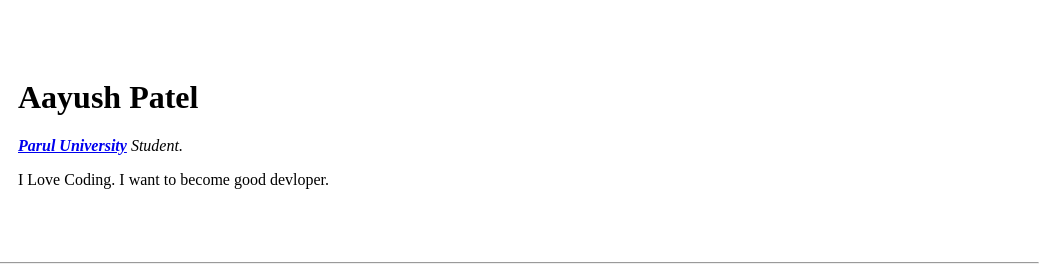
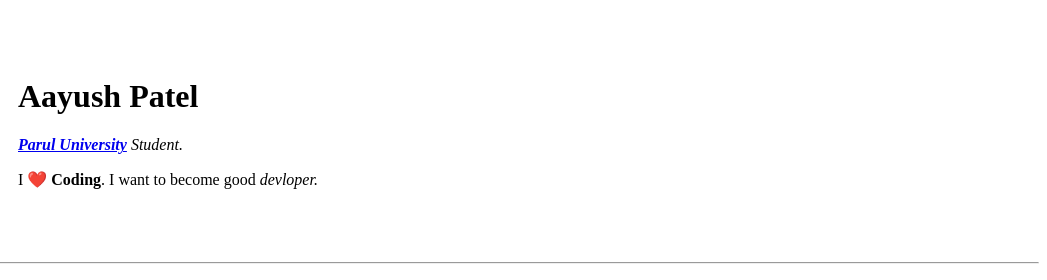
Before and after one commit to ash2519/CV-1st-Personal-site-, a plain HTML site: page index.html in a window 1280 px wide. Shown: the top 280 px of the page, 233-1280 px from the left. Drawn offline with Linux system fonts and the light colour scheme.

Commit message:
Update index.html

```diff
--- a/index.html
+++ b/index.html
@@ -24,7 +24,7 @@
                     </p>
 
                     <p>
-                        I Love Coding. I want to become good devloper.
+                        I ❤️ <b>Coding</b>. I want to become good <em>devloper<em>.
                     </p>
                 </td>
             </tr>
```
